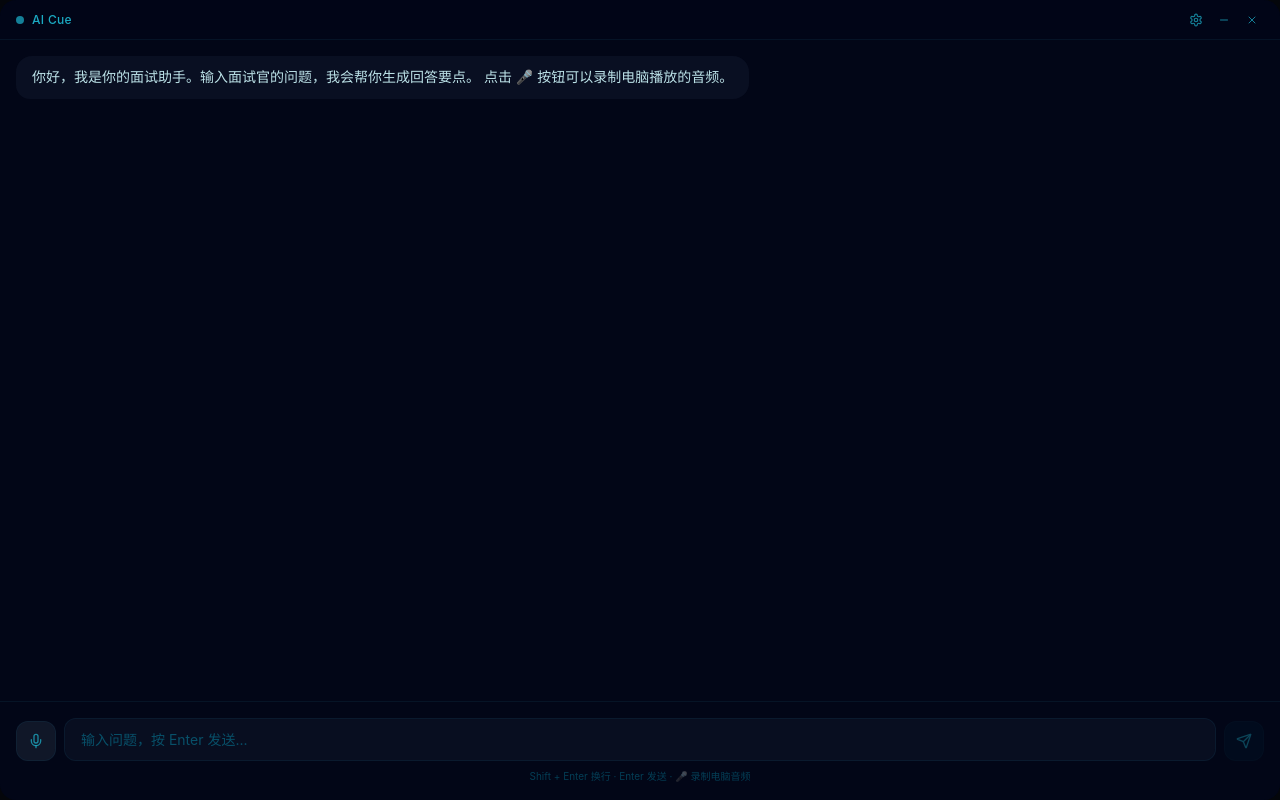
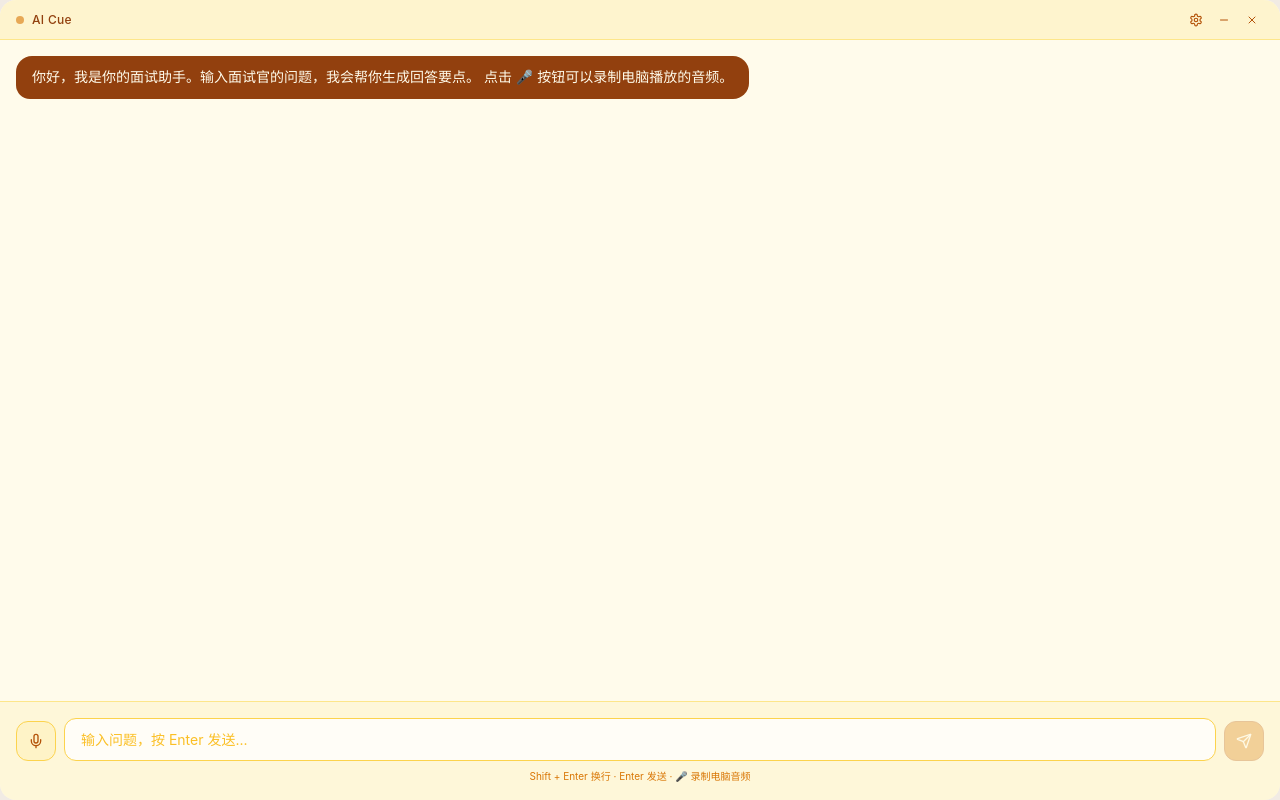
Before and after one commit to Summus1999/AI_Cue, a React (Vite) app: page / in a window 1280 px wide. Built offline with nearby package versions, Linux system fonts and the light colour scheme.

Commit message:
feat:Use coffee-colored theme UI

```diff
--- a/src/App.tsx
+++ b/src/App.tsx
@@ -260,16 +260,16 @@ function App() {
   };
 
   return (
-    <div className="relative flex flex-col w-full h-full bg-slate-950 text-cyan-400 overflow-hidden rounded-2xl">
+    <div className="relative flex flex-col w-full h-full bg-amber-50 text-amber-900 overflow-hidden rounded-2xl">
       {/* 自定义标题栏 - 支持拖拽 */}
       <div
         data-tauri-drag-region
-        className="flex items-center justify-between h-10 px-4 bg-slate-950/80 border-b border-cyan-900/20 select-none"
+        className="flex items-center justify-between h-10 px-4 bg-amber-100/80 border-b border-amber-200 select-none"
       >
         {/* 左侧：窗口标题 */}
         <div className="flex items-center gap-2">
-          <div className={`w-2 h-2 rounded-full ${isRecording ? 'bg-red-500 animate-pulse' : 'bg-cyan-400/60'}`} />
-          <span className="text-xs font-medium text-cyan-400/80 tracking-wide">
+          <div className={`w-2 h-2 rounded-full ${isRecording ? 'bg-red-500 animate-pulse' : 'bg-amber-600/60'}`} />
+          <span className="text-xs font-medium text-amber-800 tracking-wide">
             AI Cue
           </span>
           {isRecording && (
@@ -284,24 +284,24 @@ function App() {
           {/* 设置按钮 */}
           <button
             onClick={() => setCurrentView('settings')}
-            className="flex items-center justify-center w-6 h-6 rounded hover:bg-cyan-900/20 transition-colors duration-150"
+            className="flex items-center justify-center w-6 h-6 rounded hover:bg-amber-200/50 transition-colors duration-150"
             title="设置"
           >
-            <Settings className="w-3.5 h-3.5 text-cyan-400/60" />
+            <Settings className="w-3.5 h-3.5 text-amber-700" />
           </button>
           <button
             onClick={handleMinimize}
-            className="flex items-center justify-center w-6 h-6 rounded hover:bg-cyan-900/20 transition-colors duration-150"
+            className="flex items-center justify-center w-6 h-6 rounded hover:bg-amber-200/50 transition-colors duration-150"
             title="最小化"
           >
-            <Minus className="w-3 h-3 text-cyan-400/60" />
+            <Minus className="w-3 h-3 text-amber-700" />
           </button>
           <button
             onClick={handleClose}
             className="flex items-center justify-center w-6 h-6 rounded hover:bg-red-900/30 transition-colors duration-150"
             title="关闭"
           >
-            <X className="w-3 h-3 text-cyan-400/60 hover:text-red-400" />
+            <X className="w-3 h-3 text-amber-700 hover:text-red-500" />
           </button>
         </div>
       </div>
@@ -321,8 +321,8 @@ function App() {
             <div
               className={`max-w-[90%] px-4 py-2.5 text-sm leading-relaxed ${
                 message.role === "user"
-                  ? "bg-cyan-900/30 text-cyan-300 rounded-2xl rounded-br-md"
-                  : "bg-slate-900/60 text-cyan-100/90 rounded-2xl rounded-bl-md"
+                  ? "bg-amber-200/60 text-amber-900 rounded-2xl rounded-br-md"
+                  : "bg-amber-800 text-amber-50 rounded-2xl rounded-bl-md"
               }`}
             >
               {message.content}
@@ -333,25 +333,25 @@ function App() {
         {/* 生成中指示器 */}
         {isGenerating && (
           <div className="message-enter flex justify-start">
-            <div className="flex items-center gap-1 px-4 py-2.5 bg-slate-900/60 rounded-2xl rounded-bl-md">
-              <div className="w-1.5 h-1.5 rounded-full bg-cyan-400/60 animate-bounce" style={{ animationDelay: "0ms" }} />
-              <div className="w-1.5 h-1.5 rounded-full bg-cyan-400/60 animate-bounce" style={{ animationDelay: "150ms" }} />
-              <div className="w-1.5 h-1.5 rounded-full bg-cyan-400/60 animate-bounce" style={{ animationDelay: "300ms" }} />
+            <div className="flex items-center gap-1 px-4 py-2.5 bg-amber-800 rounded-2xl rounded-bl-md">
+              <div className="w-1.5 h-1.5 rounded-full bg-amber-200 animate-bounce" style={{ animationDelay: "0ms" }} />
+              <div className="w-1.5 h-1.5 rounded-full bg-amber-200 animate-bounce" style={{ animationDelay: "150ms" }} />
+              <div className="w-1.5 h-1.5 rounded-full bg-amber-200 animate-bounce" style={{ animationDelay: "300ms" }} />
             </div>
           </div>
         )}
       </div>
 
       {/* 输入区域 */}
-      <div className="p-4 bg-slate-950 border-t border-cyan-900/20">
+      <div className="p-4 bg-amber-100/50 border-t border-amber-200">
         <div className="relative flex items-end gap-2">
           {/* 语音输入按钮 */}
           <button
             onClick={toggleRecording}
             className={`flex items-center justify-center w-10 h-10 rounded-xl border transition-all duration-150 ${
               isRecording
-                ? 'bg-red-500/20 text-red-400 border-red-500/30 animate-pulse'
-                : 'bg-slate-800/50 text-cyan-400/60 border-cyan-900/20 hover:bg-cyan-900/20 hover:text-cyan-400'
+                ? 'bg-red-100 text-red-500 border-red-300 animate-pulse'
+                : 'bg-amber-100 text-amber-700 border-amber-300 hover:bg-amber-200 hover:text-amber-800'
             }`}
             title={isRecording ? "停止录音" : "语音输入（录制电脑音频）"}
           >
@@ -365,18 +365,18 @@ function App() {
             placeholder={isRecording ? "正在录音..." : "输入问题，按 Enter 发送..."}
             rows={1}
             disabled={isRecording}
-            className="flex-1 min-h-[40px] max-h-[120px] px-4 py-2.5 bg-slate-900/50 text-cyan-100 text-sm placeholder:text-cyan-600/50 rounded-xl border border-cyan-900/20 resize-none scrollbar-hide glow-focus transition-all duration-150 disabled:opacity-50"
+            className="flex-1 min-h-[40px] max-h-[120px] px-4 py-2.5 bg-white/80 text-amber-900 text-sm placeholder:text-amber-400 rounded-xl border border-amber-300 resize-none scrollbar-hide glow-focus transition-all duration-150 disabled:opacity-50"
             style={{ lineHeight: "1.5" }}
           />
           <button
             onClick={handleSend}
             disabled={!input.trim() || isGenerating || isRecording}
-            className="flex items-center justify-center w-10 h-10 bg-cyan-500/10 hover:bg-cyan-500/20 disabled:opacity-30 disabled:cursor-not-allowed text-cyan-400 rounded-xl border border-cyan-900/20 transition-all duration-150"
+            className="flex items-center justify-center w-10 h-10 bg-amber-600 hover:bg-amber-700 disabled:opacity-30 disabled:cursor-not-allowed text-white rounded-xl border border-amber-700 transition-all duration-150"
           >
             <Send className="w-4 h-4" />
           </button>
         </div>
-        <div className="mt-2 text-[10px] text-cyan-600/40 text-center">
+        <div className="mt-2 text-[10px] text-amber-600 text-center">
           {isRecording ? (
             <span className="text-red-400/60">正在录制电脑音频... 点击 🎤 停止</span>
           ) : (
--- a/src/index.css
+++ b/src/index.css
@@ -1,30 +1,30 @@
-/* 极简冰川主题 - 基础样式 */
+/* 温暖咖啡主题 - 浅杏色背景 */
 
 @tailwind base;
 @tailwind components;
 @tailwind utilities;
 
-/* CSS 变量定义 */
+/* CSS 变量定义 - 浅杏咖啡色系 */
 :root {
-  --background: 222 47% 3%;
-  --foreground: 180 100% 70%;
-  --card: 222 47% 6%;
-  --card-foreground: 180 100% 70%;
-  --popover: 222 47% 6%;
-  --popover-foreground: 180 100% 70%;
-  --primary: 187 85% 43%;
-  --primary-foreground: 222 47% 3%;
-  --secondary: 222 30% 12%;
-  --secondary-foreground: 180 100% 70%;
-  --muted: 222 30% 12%;
-  --muted-foreground: 180 30% 50%;
-  --accent: 187 85% 43%;
-  --accent-foreground: 222 47% 3%;
+  --background: 30 30% 92%;
+  --foreground: 25 40% 20%;
+  --card: 30 25% 88%;
+  --card-foreground: 25 40% 20%;
+  --popover: 30 25% 88%;
+  --popover-foreground: 25 40% 20%;
+  --primary: 25 50% 35%;
+  --primary-foreground: 35 30% 95%;
+  --secondary: 30 20% 82%;
+  --secondary-foreground: 25 40% 20%;
+  --muted: 30 20% 85%;
+  --muted-foreground: 25 25% 45%;
+  --accent: 25 50% 35%;
+  --accent-foreground: 35 30% 95%;
   --destructive: 0 84% 60%;
   --destructive-foreground: 0 0% 98%;
-  --border: 222 30% 18%;
-  --input: 222 30% 18%;
-  --ring: 187 85% 43%;
+  --border: 30 20% 78%;
+  --input: 30 20% 78%;
+  --ring: 25 50% 35%;
   --radius: 16px;
 }
 
@@ -98,14 +98,14 @@ body {
   color: hsl(var(--muted-foreground));
 }
 
-/* 自定义滑块样式 - 语音识别阈值 */
+/* 自定义滑块样式 - 语音识别阈值 (浅杏咖啡主题) */
 .threshold-slider {
   -webkit-appearance: none;
   appearance: none;
   width: 100%;
   height: 6px;
   border-radius: 3px;
-  background: linear-gradient(to right, #06b6d4 0%, #06b6d4 var(--threshold-percent, 30%), rgba(6, 182, 212, 0.2) var(--threshold-percent, 30%), rgba(6, 182, 212, 0.2) 100%);
+  background: linear-gradient(to right, #b45309 0%, #b45309 var(--threshold-percent, 30%), rgba(180, 83, 9, 0.2) var(--threshold-percent, 30%), rgba(180, 83, 9, 0.2) 100%);
   outline: none;
   cursor: pointer;
   transition: opacity 0.2s;
@@ -117,24 +117,24 @@ body {
   width: 16px;
   height: 16px;
   border-radius: 50%;
-  background: #06b6d4;
-  border: 2px solid #0891b2;
+  background: #b45309;
+  border: 2px solid #92400e;
   cursor: pointer;
-  box-shadow: 0 0 10px rgba(6, 182, 212, 0.4);
+  box-shadow: 0 2px 6px rgba(180, 83, 9, 0.3);
   transition: transform 0.15s ease, box-shadow 0.15s ease;
 }
 
 .threshold-slider::-webkit-slider-thumb:hover {
   transform: scale(1.1);
-  box-shadow: 0 0 15px rgba(6, 182, 212, 0.6);
+  box-shadow: 0 3px 10px rgba(180, 83, 9, 0.4);
 }
 
 .threshold-slider::-moz-range-thumb {
   width: 16px;
   height: 16px;
   border-radius: 50%;
-  background: #06b6d4;
-  border: 2px solid #0891b2;
+  background: #b45309;
+  border: 2px solid #92400e;
   cursor: pointer;
-  box-shadow: 0 0 10px rgba(6, 182, 212, 0.4);
+  box-shadow: 0 2px 6px rgba(180, 83, 9, 0.3);
 }
```
Also changed, not shown: src/components/SettingsPanel.tsx (+52 -52 lines), 1 other file (tests, documents, lock files or other folders).
